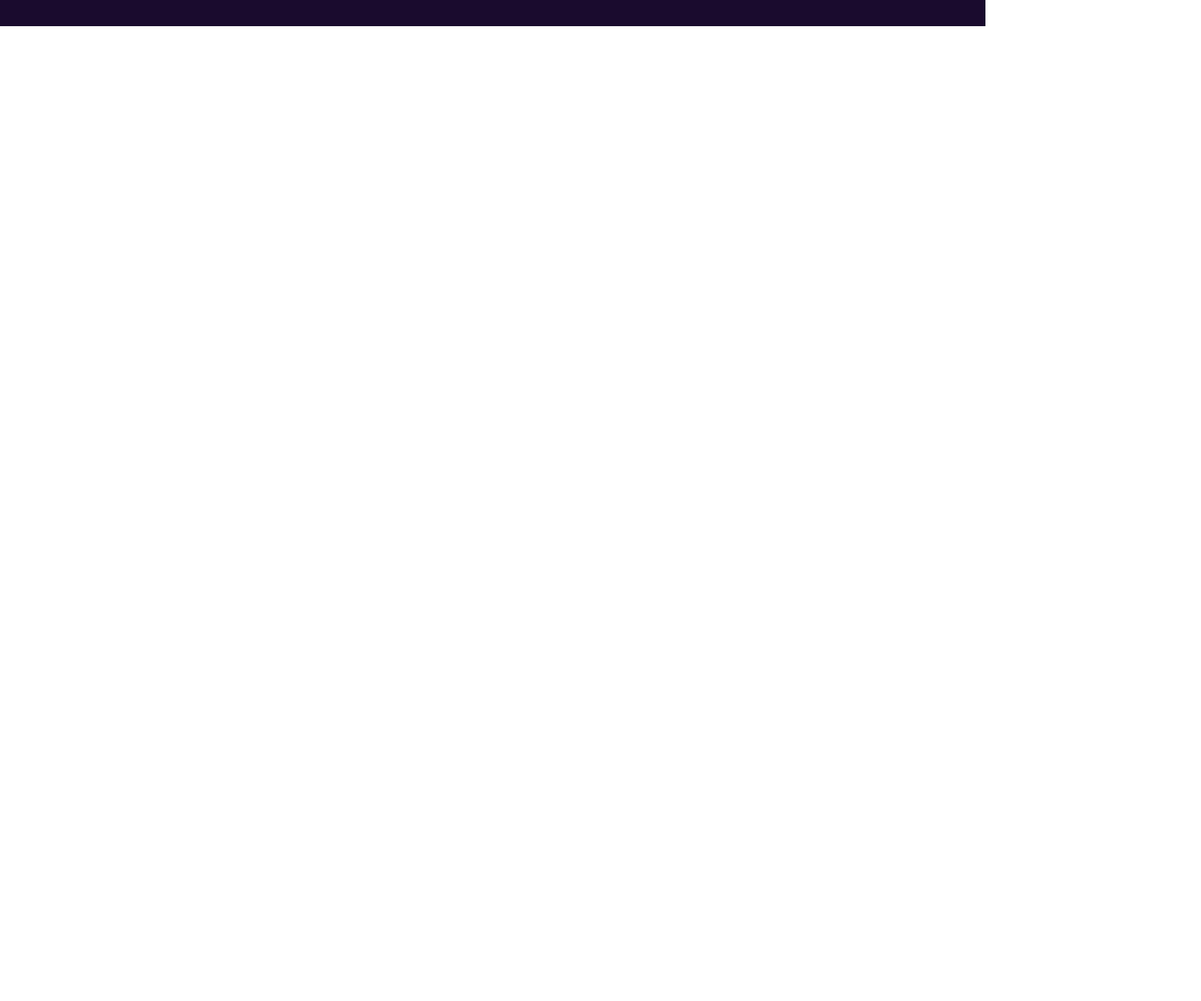
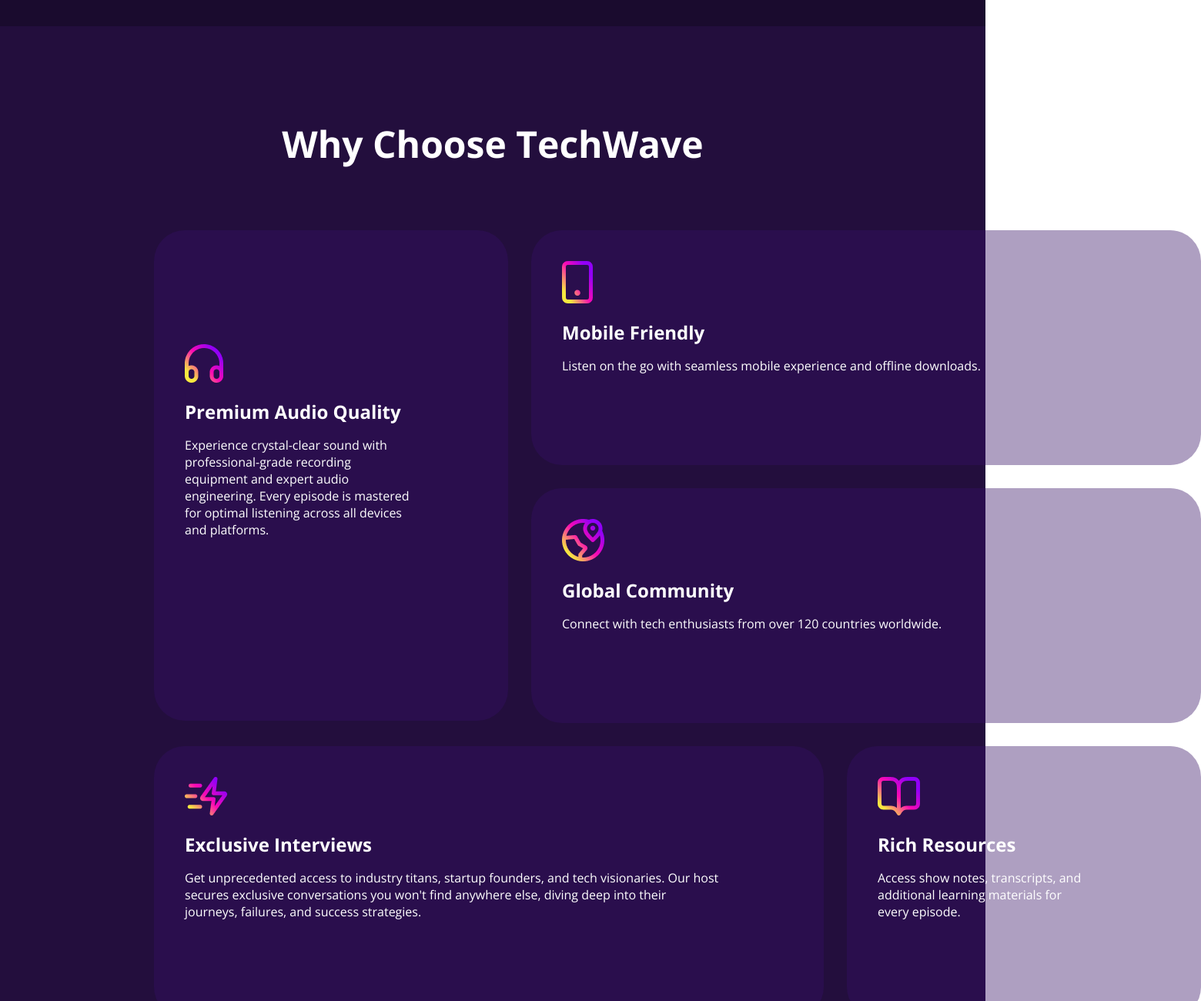
Before and after one commit to mdsiddik51/Techwave-responsive, a plain HTML site: page index.html in a window 1280 px wide. Shown: the part 1500-2800 px from the top of the page at 77% size, 1560 px wide, since content can reach past the window. Before the commit the page ends 1534 px from the top, so only its background shows below. Drawn offline with nearby package versions, Linux system fonts and the light colour scheme.

Commit message:
complete design all the card

```diff
--- a/index.html
+++ b/index.html
@@ -70,6 +70,38 @@
                 </div>
             </div>
         </section>
+        <section class="choose-section">
+            <div class="choose-container">
+                <h2>Why Choose TechWave</h2>
+                <div class="card-container">
+                    <div class="card card-1">
+                        <img src="./assets/headphone.png" alt="headphone.png">
+                        <h3>Premium Audio Quality</h3>
+                        <p>Experience crystal-clear sound with <br>professional-grade recording <br>equipment and expert audio <br>engineering. Every episode is mastered <br>for optimal listening across all devices <br>and platforms.</p>
+                    </div>
+                    <div class="card card-2">
+                        <img src="./assets/device.png" alt="device.png">
+                        <h3>Mobile Friendly</h3>
+                        <p>Listen on the go with seamless mobile experience and offline downloads.</p>
+                    </div>
+                    <div class="card card-3">
+                        <img src="./assets/location.png" alt="location.png">
+                        <h3>Global Community</h3>
+                        <p>Connect with tech enthusiasts from over 120 countries worldwide.</p>
+                    </div>
+                    <div class="card card-4">
+                        <img src="./assets/thender.png" alt="thender.png">
+                        <h3>Exclusive Interviews</h3>
+                        <p>Get unprecedented access to industry titans, startup founders, and tech visionaries. Our host <br>secures exclusive conversations you won't find anywhere else, diving deep into their <br>journeys, failures, and success strategies.</p>
+                    </div>
+                    <div class="card card-5">
+                        <img src="./assets/resource.png" alt="resource.png">
+                        <h3>Rich Resources</h3>
+                        <p>Access show notes, transcripts, and<br> additional learning materials for<br> every episode.</p>
+                    </div>
+                </div>
+            </div>
+        </section>
     </main>
 
 </body>
--- a/styles/style.css
+++ b/styles/style.css
@@ -43,6 +43,7 @@ hr{
 }
 main .hero-container{
     background-image: url(../assets/hero-bg.png);
+    background-size: cover;
     max-width: 1600px;
     width: 100%;
     height: 760px;
@@ -143,9 +144,6 @@ main .hero-container .microphon-img .badge{
     margin: 80px auto;
 
 }
-.Rating-container{
-    display: grid;
-}
 .Rating-1{
     grid-area: Rating-1;
 }
@@ -159,6 +157,7 @@ main .hero-container .microphon-img .badge{
     grid-area: Rating-4;
 }
 .Rating-container{
+    display: grid;
     grid-template-areas: "Rating-1 Rating-2 Rating-3 Rating-4" ;
     text-align: center;
     gap: 80px;
@@ -178,7 +177,86 @@ main .hero-container .microphon-img .badge{
     font-size: 1rem;
 }
 
+.choose-container{
+    max-width: 1600px;
+    width: 1200pxj;
+    height: 1222px;
+    background-color: rgba(35, 14, 61, 1);
+    padding: 120px 200px;
+    justify-items: center;
+}
+.choose-section .choose-container h2{
+    font-size: 3rem;
+    font-style: 700;
+    color: #ffffff;
+}
+.card-1{
+    grid-area: card-1;
+}
+.card-2{
+    grid-area: card-2;
+}
+.card-3{
+    grid-area: card-3;
+}
+.card-4{
+    grid-area: card-4;
+}
+.card-5{
+    grid-area: card-5;
+}
+.card-container{
+    display: grid;
+    max-width: 100%;
+    height: 783px;
+    padding-top: 80px;
+    grid-template-areas: "card-1 card-2 card-2"
+                         "card-1 card-3 card-3"
+                         "card-4 card-4 card-5";
 
+}
+.choose-section .choose-container .card-container .card h3{
+    color: #ffffff;
+    font-size: 1.5rem;
+    font-size: 700;
+    margin-bottom: 16px;
+}
+.choose-section .choose-container .card-container .card p{
+    color: #ffffff;
+    font-size: 1rem;
+}
+.choose-section .choose-container .card-container .card{
+     background-color: rgba(53, 17, 101, 0.4);
+     border-radius: 40px;
+     padding: 40px;
+}
+.choose-section .choose-container .card-container .card-1 img{
+    padding-top: 107.5px;
+}
+.choose-section .choose-container .card-container .card img{
+    margin-bottom: 16px;
+}
+.card-1{
+    width: 380px;
+    height: 557px;
+    padding: 40px;
+    gap: 16px;
+
+}
+.card-2, .card-3{
+    width: 790px;
+    height: 225px;
+    margin-left: 30px;
+    margin-bottom: 30px;
+}
+.card-4{
+    width: 790px;
+    height: 273px;
+}
+.card-5{
+    width: 380px;
+    height: 273px;
+}
 
 
 
```
Also changed, not shown: assets/thender.png (added).
